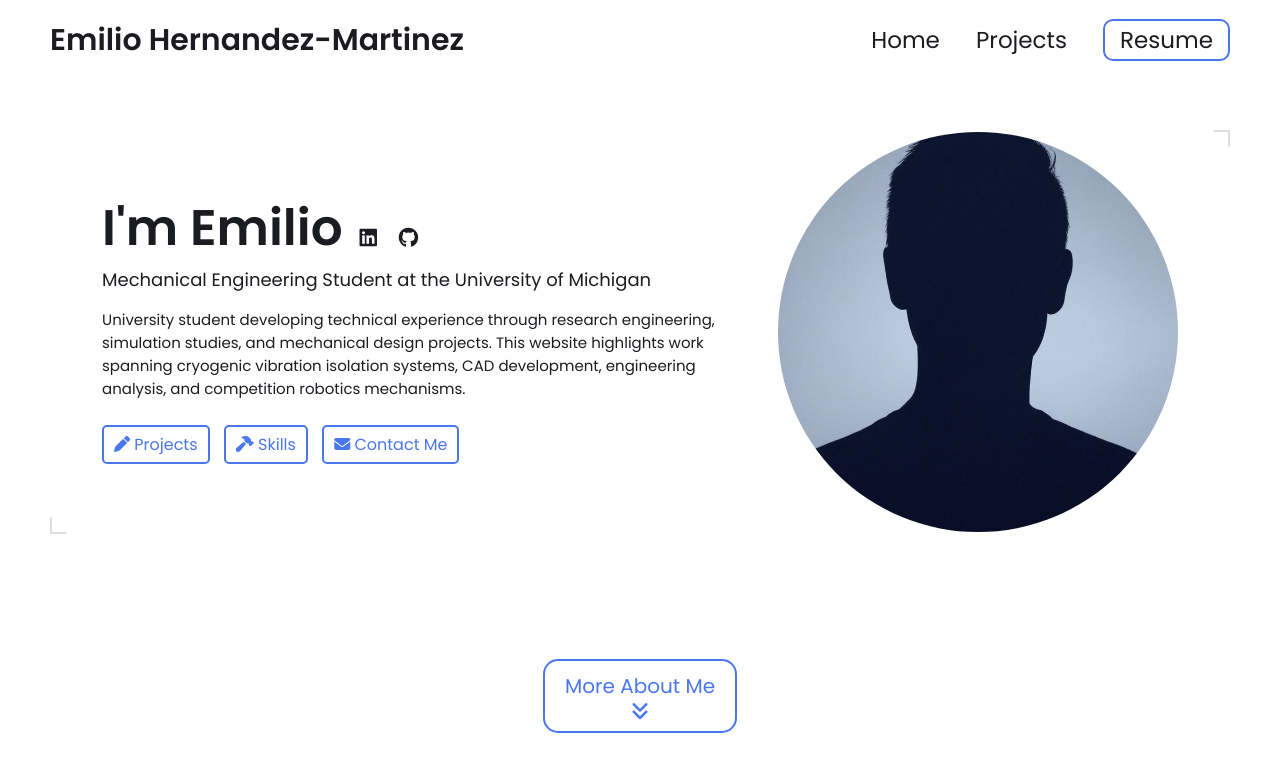
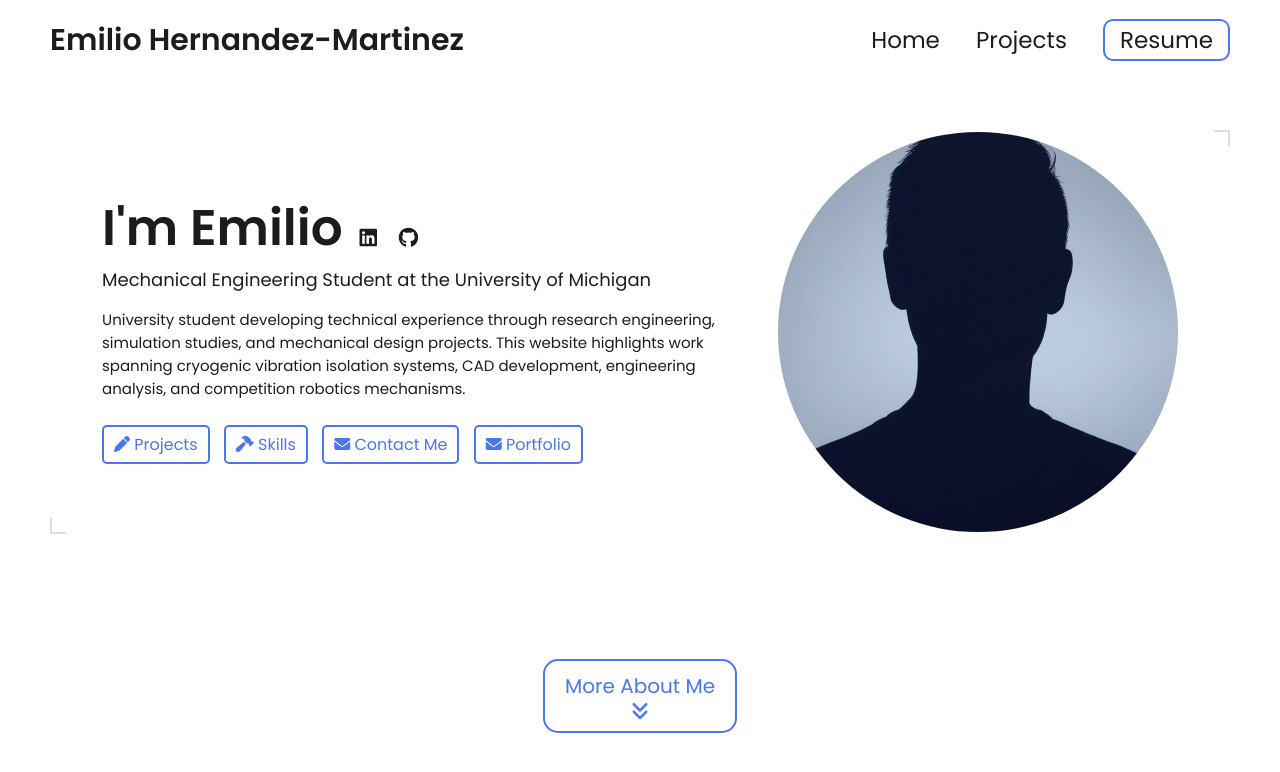
Before and after one commit to emiliohernand/emiliohernand.github.io, a Jekyll site: the page built from index.html, in a window 1280 px wide and 900 px high. Shown: the top 772 px of the window. Built offline with Jekyll 4.4.1, drawn with Linux system fonts in a browser that asks for light colours.

Commit message:
Update hero.html

```diff
--- a/_includes/hero.html
+++ b/_includes/hero.html
@@ -83,6 +83,10 @@
                     <i class="fa-solid fa-envelope"></i>
                     <span>Contact Me</span>
                 </a>
+                <a href="#portfolio">
+                    <i class="fa-solid fa-envelope"></i>
+                    <span>Portfolio</span>
+                </a>
             </div>
 
         </div>
```
